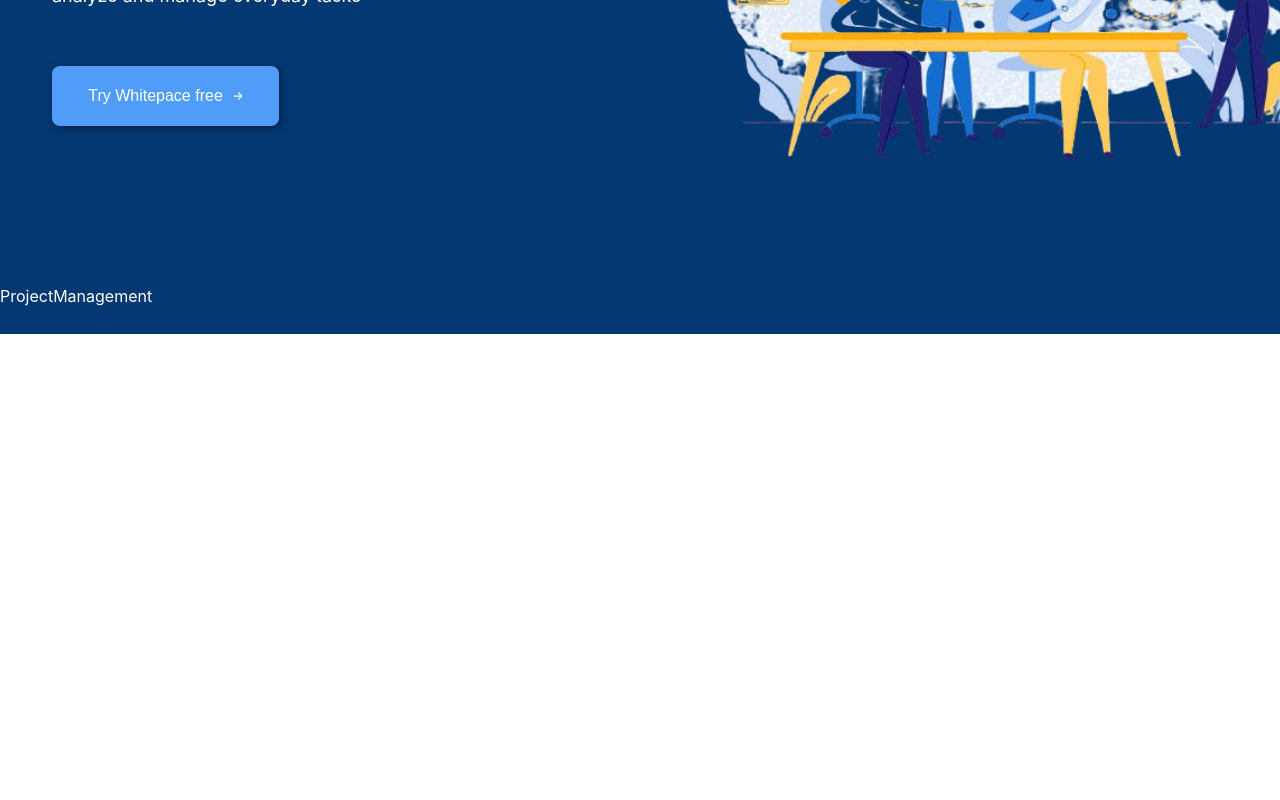
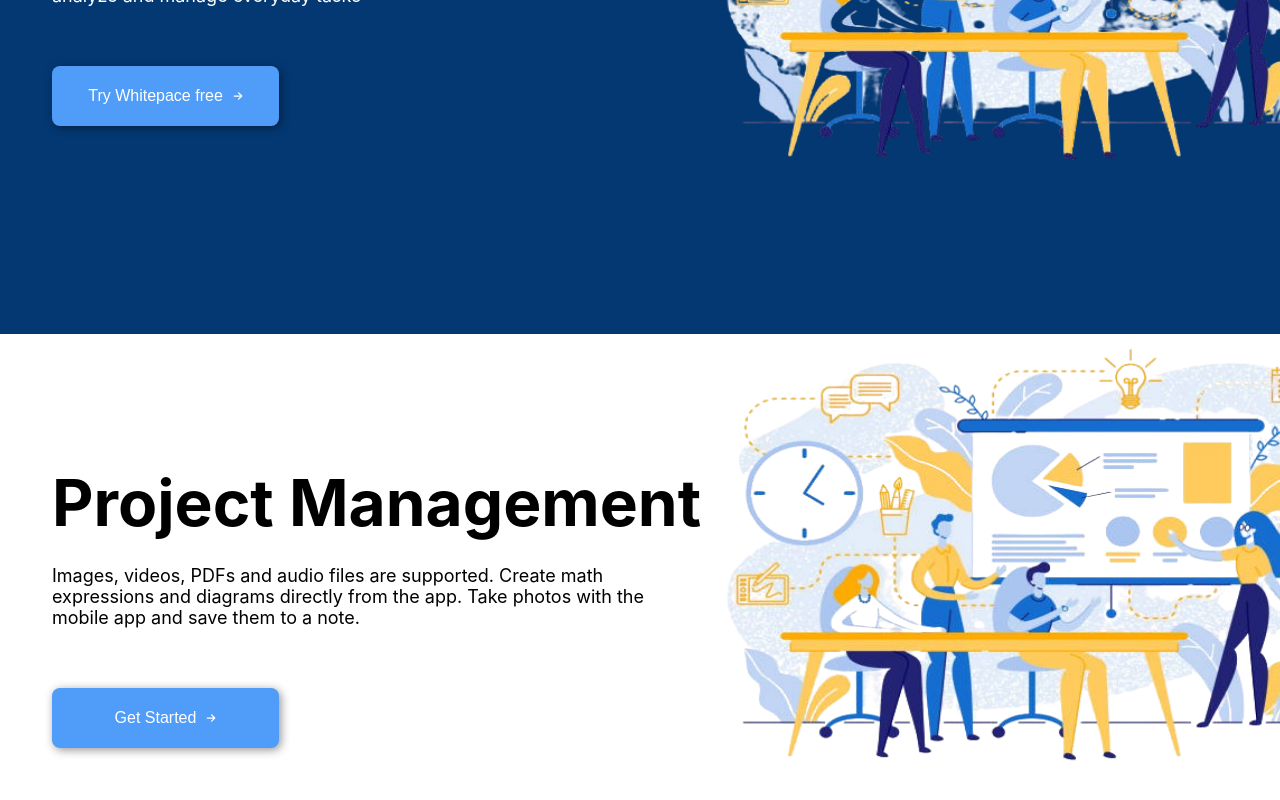
Before and after one commit to OthmaneB-Pro/whitespace, a React (Create React App) app: page / in a window 1280 px wide. Shown: the part 466-1266 px from the top of the page. Built offline with nearby package versions, Linux system fonts and the light colour scheme.

Commit message:
✨ HomePage : ProjectManagement > Add Page with reusable components

```diff
--- a/src/components/pages/homePage/projectManagement/ProjectManagement.tsx
+++ b/src/components/pages/homePage/projectManagement/ProjectManagement.tsx
@@ -1,12 +1,31 @@
-import styled from "styled-components"
+import styled from "styled-components";
+import Paragraph from "../../../reusable-ui/Paragraph";
+import Button from "../../../reusable-ui/Button";
+import Image from "../../../reusable-ui/Image";
+import { FaArrowRight } from "react-icons/fa6";
 
 export default function ProjectManagement() {
   return (
-    <ProjectManagementStyled>ProjectManagement</ProjectManagementStyled>
-  )
+    <ProjectManagementStyled>
+      <div className="text">
+        <Paragraph span="Project Management" label="Images, videos, PDFs and audio files are supported. Create math expressions and diagrams directly from the app. Take photos with the mobile app and save them to a note."  />
+        <Button label="Get Started" Icon={<FaArrowRight />} />
+      </div>
+      <Image src="/img/bureau.png" alt="bureau" />
+    </ProjectManagementStyled>
+  );
 }
 
-
 const ProjectManagementStyled = styled.div`
-    height: 200vh;
-`
+  height: 160vh;
+  display: grid;
+  grid-template-columns: 1fr 1fr;
+  margin: 140px 52px 100px 52px;
+  color: black;
+  .text{
+    display: flex;
+    height: 70vh;
+    flex-direction: column;
+    justify-content: center;
+  }
+`;
```
